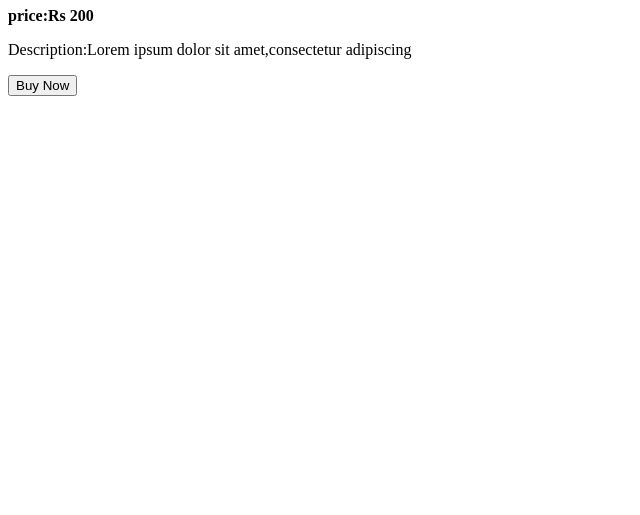
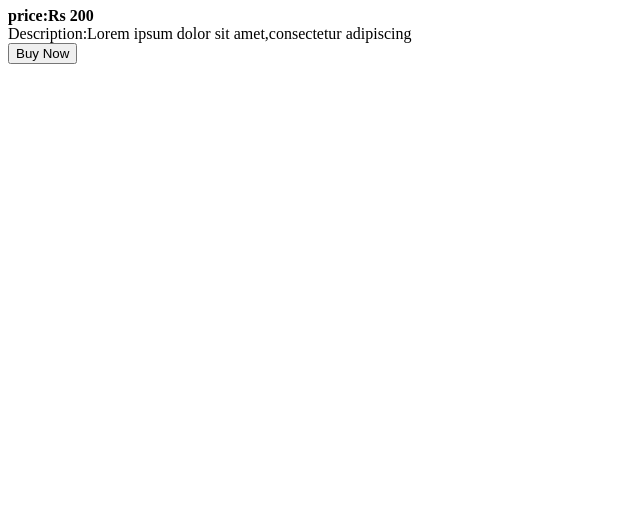
Before and after one commit to acciojob/pricing-card-Ashu300, a website: page main.html in a window 1280 px wide. Shown: the part 285-800 px from the top of the page, without its empty margins (0-640 px from the left). Drawn offline with Linux system fonts and the light colour scheme.

Commit message:
created a submission

```diff
--- a/main.html
+++ b/main.html
@@ -19,7 +19,7 @@
     <img src="download (1).jpg" alt="" width="200" height="200"px>
     <h1>Pricing card</h1>
     <b>price:Rs 200</b>
-    <p>Description:Lorem ipsum dolor sit amet,consectetur adipiscing </p>
+    <div>Description:Lorem ipsum dolor sit amet,consectetur adipiscing </div>
     <button>Buy Now</button>
 </body>
 </html>
```
